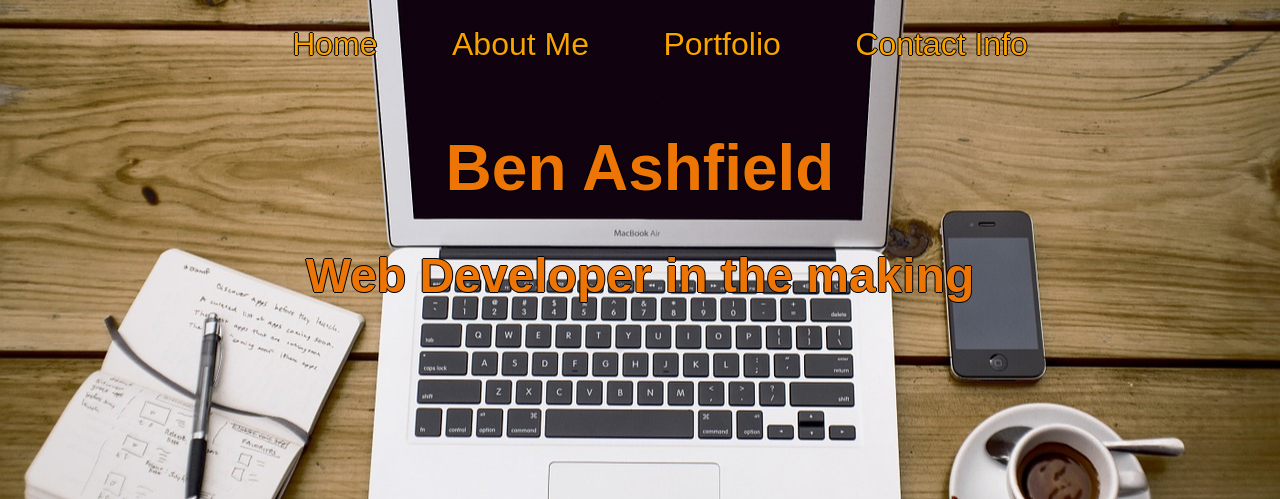
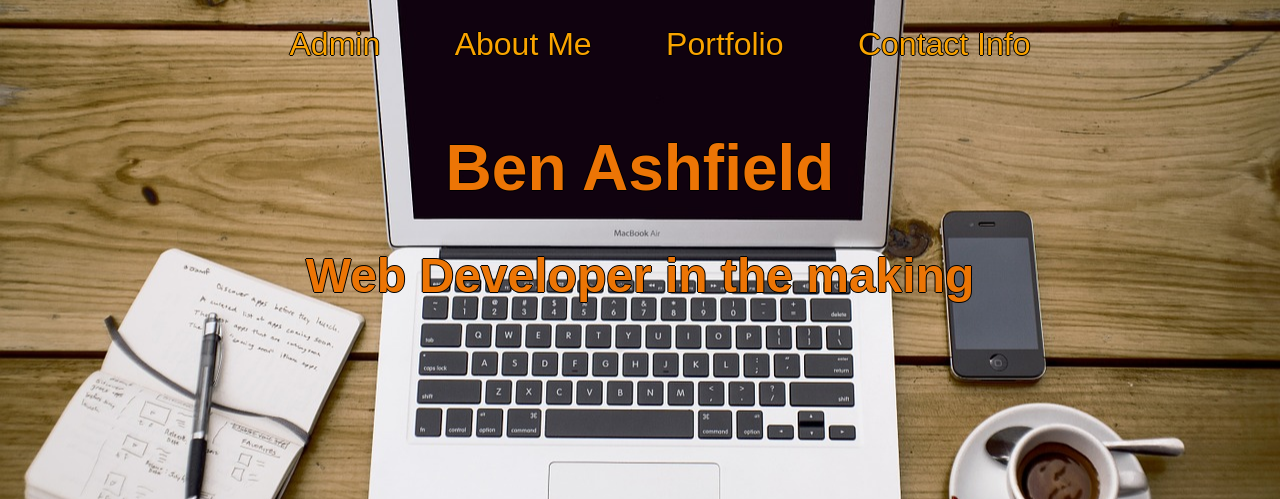
Before and after one commit to Knux2/portfolio, a PHP site: page / in a window 1280 px wide. Shown: the top 499 px of the page. Run offline with PHP 8.4, Linux system fonts and the light colour scheme; data comes from the database, SQL or seed files in the repository.

Commit message:
Created link between Portfolio Page and Admin Page

```diff
--- a/index.php
+++ b/index.php
@@ -21,7 +21,7 @@ $aboutMeParagraph = getParagraph($viewAboutMe);
     <div class="hero font1">
         <nav>
             <ul>
-                <li><a href="#home">Home</a></li>
+                <li><a href='loginPage.php'>Admin</a></li>
                 <li><a href="#aboutMe">About Me</a></li>
                 <li><a href="#portfolio">Portfolio</a></li>
                 <li><a href="#contactInfo">Contact Info</a></li>
```
